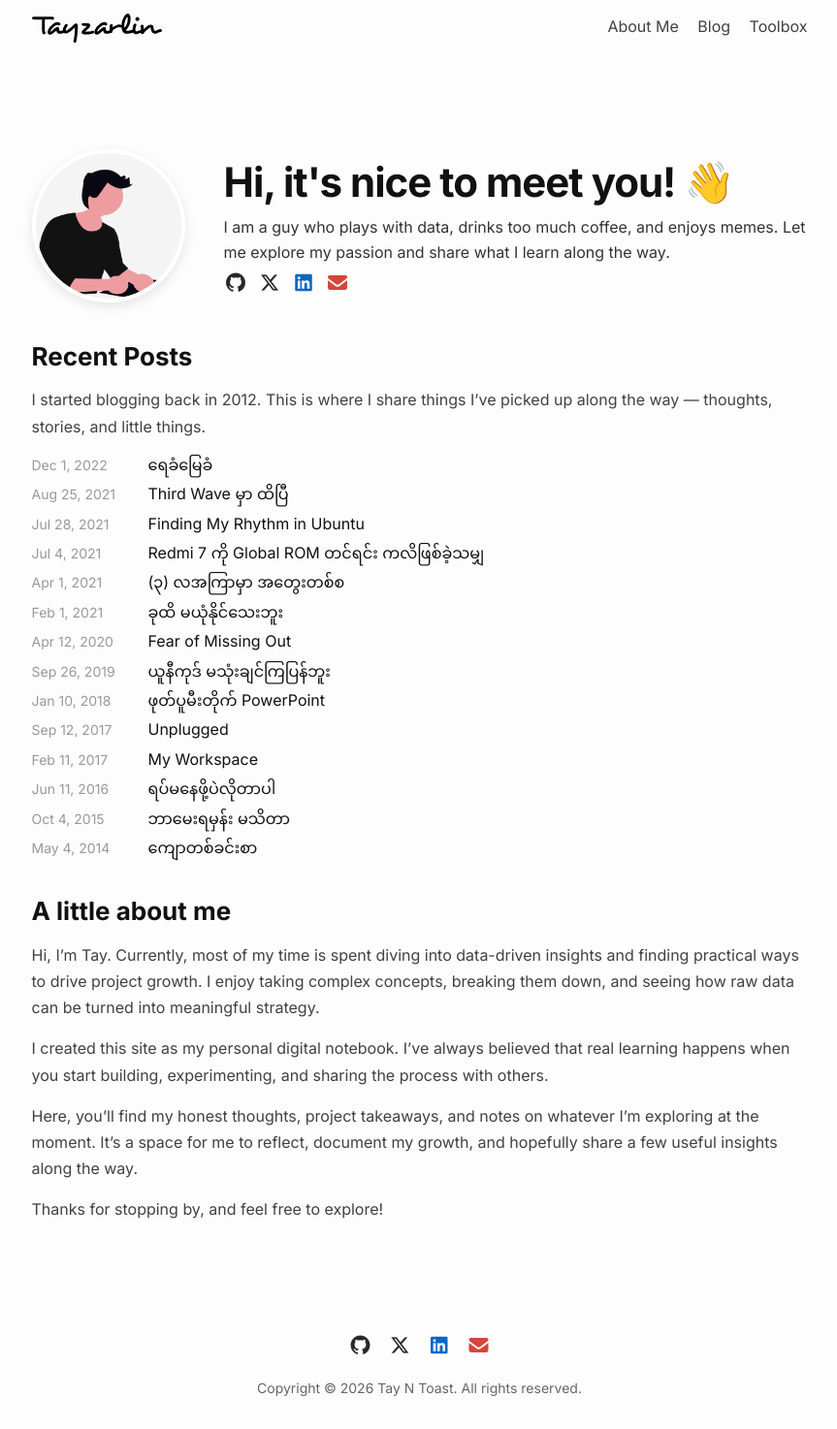
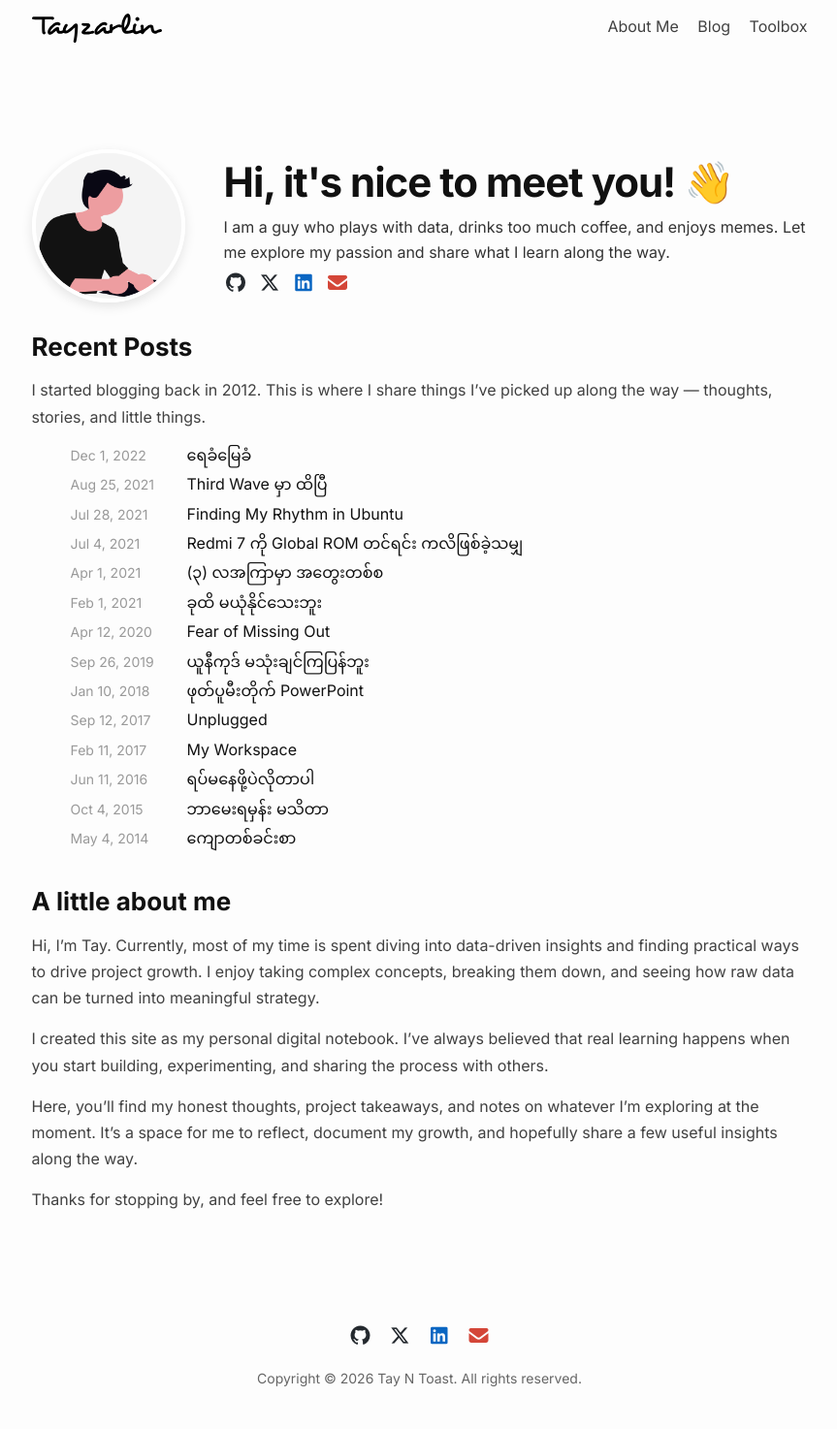
Before and after one commit to tayntoast/tayntoast.github.io, a Jekyll site: the page built from index.html, in a window 1280 px wide. Shown: the whole page at 97% size, without its empty margins (200-1063 px from the left). Built offline with Jekyll 4.4.1, drawn with Linux system fonts in a browser that asks for light colours; nearby versions of some CDN libraries.

Commit message:
Update custom-styles.scss
Optimized layout

```diff
--- a/_sass/minima/custom-styles.scss
+++ b/_sass/minima/custom-styles.scss
@@ -103,8 +103,8 @@ html {
   }
 }
 
-.recent-posts-container {
-  margin: 40px auto 0 auto;
+.recent-posts-container .post-list {
+  padding-left: 40px !important;
   text-align: left;
 }
 
```
